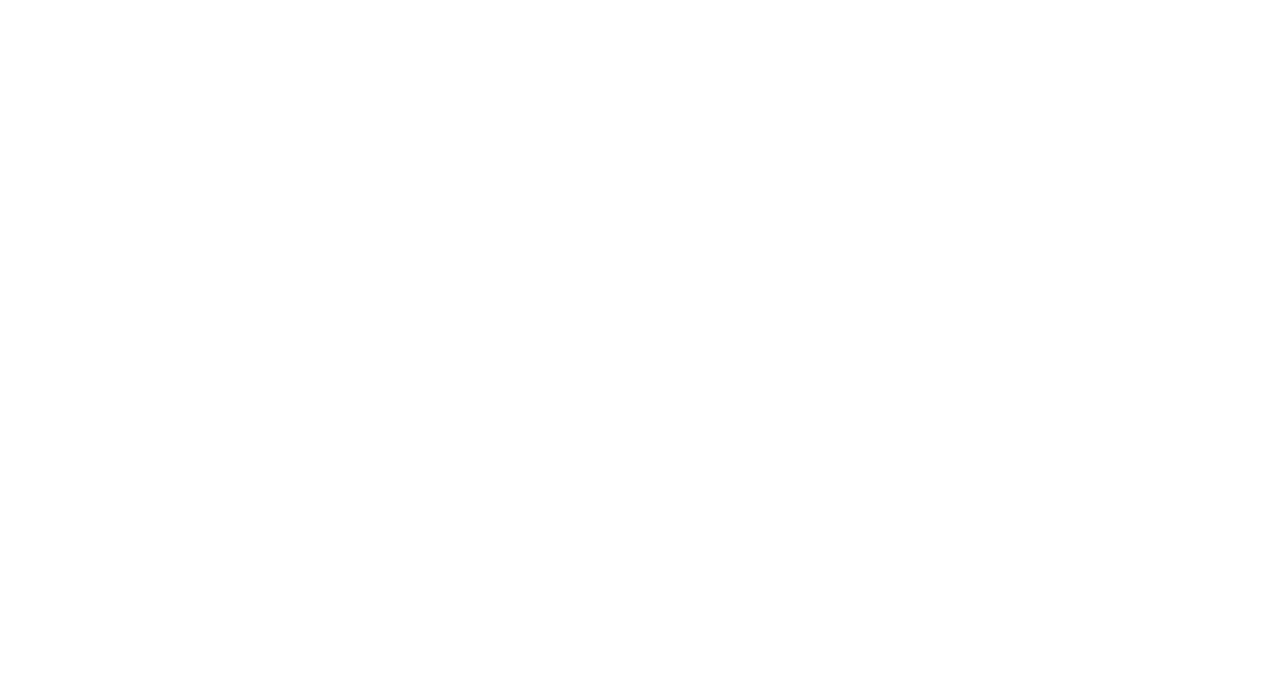
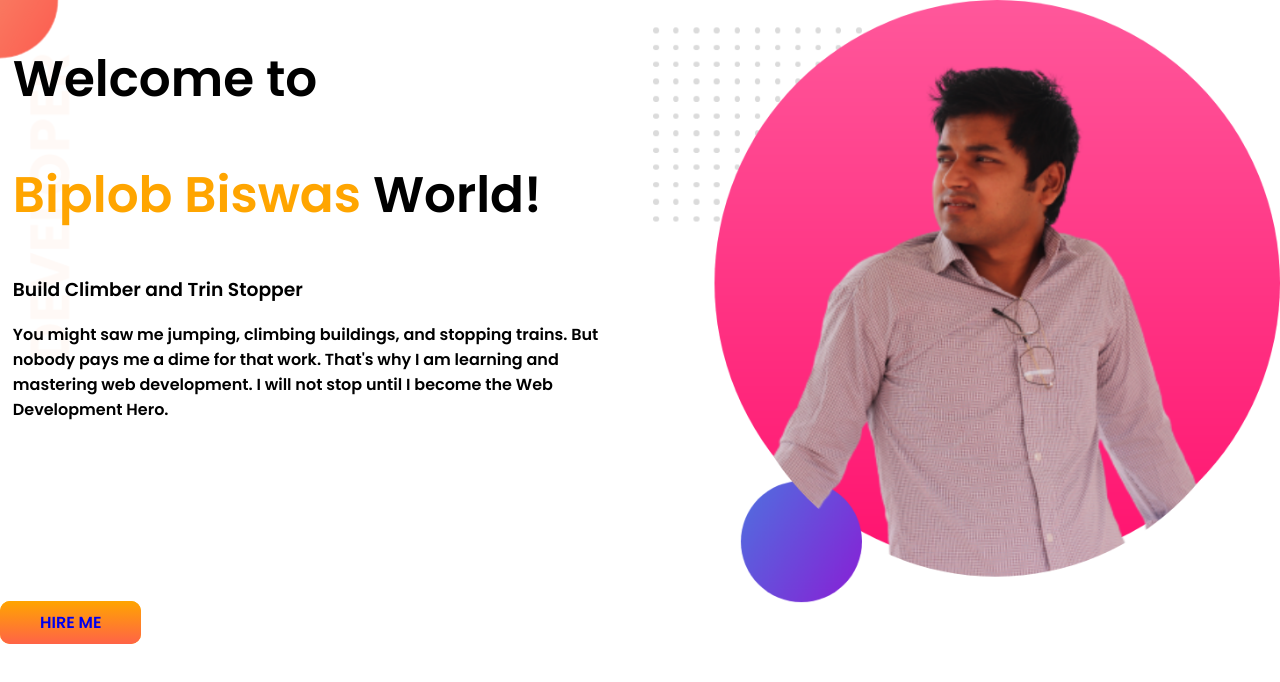
Before and after one commit to abbiplob/developer-portfolio, a plain HTML site: page index.html in a window 1280 px wide. Drawn offline with Linux system fonts and the light colour scheme.

Commit message:
top banner added

```diff
--- a/index.html
+++ b/index.html
@@ -5,9 +5,26 @@
     <meta http-equiv="X-UA-Compatible" content="IE=edge">
     <meta name="viewport" content="width=device-width, initial-scale=1.0">
     <title>Biplob Biswas portfolio</title>
+    <link rel="preconnect" href="https://fonts.googleapis.com">
+    <link rel="preconnect" href="https://fonts.gstatic.com" crossorigin>
+    <link href="https://fonts.googleapis.com/css2?family=Poppins:wght@600&display=swap" rel="stylesheet">
     <link rel="stylesheet" href="style.css">
 </head>
 <body>
+  <section class="top-banner">
+    <div class="half-width">
+        <h1>Welcome to</h1>
+        <h1><span class="orange-color">Biplob Biswas</span> World!</h1>
+        <h3>Build Climber and Trin Stopper</h3>
+        <p>You might saw me jumping, climbing buildings, and stopping trains. But nobody pays me a dime for that work. That's why I am learning and mastering web development. I will not stop until I become the Web Development Hero.</p>
+       </div>
+
+       <div class="half-width">
+        <img src="img/img (1).png" alt="img">
+    </div>
+
+  </section>
+  <a class="link-button" "target="_blank" href="https://www.linkedin.com/in/biplob-biswas-132917229/">HIRE ME</a>
 
 </body>
 </html>
--- a/style.css
+++ b/style.css
@@ -0,0 +1,32 @@
+body {
+  font-family: "Poppins", sans-serif;
+  margin: 0%;
+}
+h1 {
+  font-size: 50px;
+}
+.orange-color {
+  color: orange;
+}
+section {
+  display: flex;
+}
+.half-width {
+  width: 50%;
+  padding-left: 1%;
+}
+.half-width img {
+  width: 100%;
+}
+.link-button {
+  text-decoration: none;
+  background-color: orange;
+  background-image: linear-gradient(orange, tomato);
+  padding: 10px 40px;
+  border-radius: 10px;
+  font-weight: 800;
+}
+.top-banner {
+  background-image: url(img/top-banner.png);
+  background-repeat: no-repeat;
+}
```
Also changed, not shown: img/dream-bg.png (added), img/exp-bg.png (added), img/img (1).png (added), img/img (2).png (added), img/img (3).png (added), img/jhankar.png (added), img/jhankar2.png (added), img/my-bg.png (added), img/my-bg2.png (added), img/top-banner.png (added).
